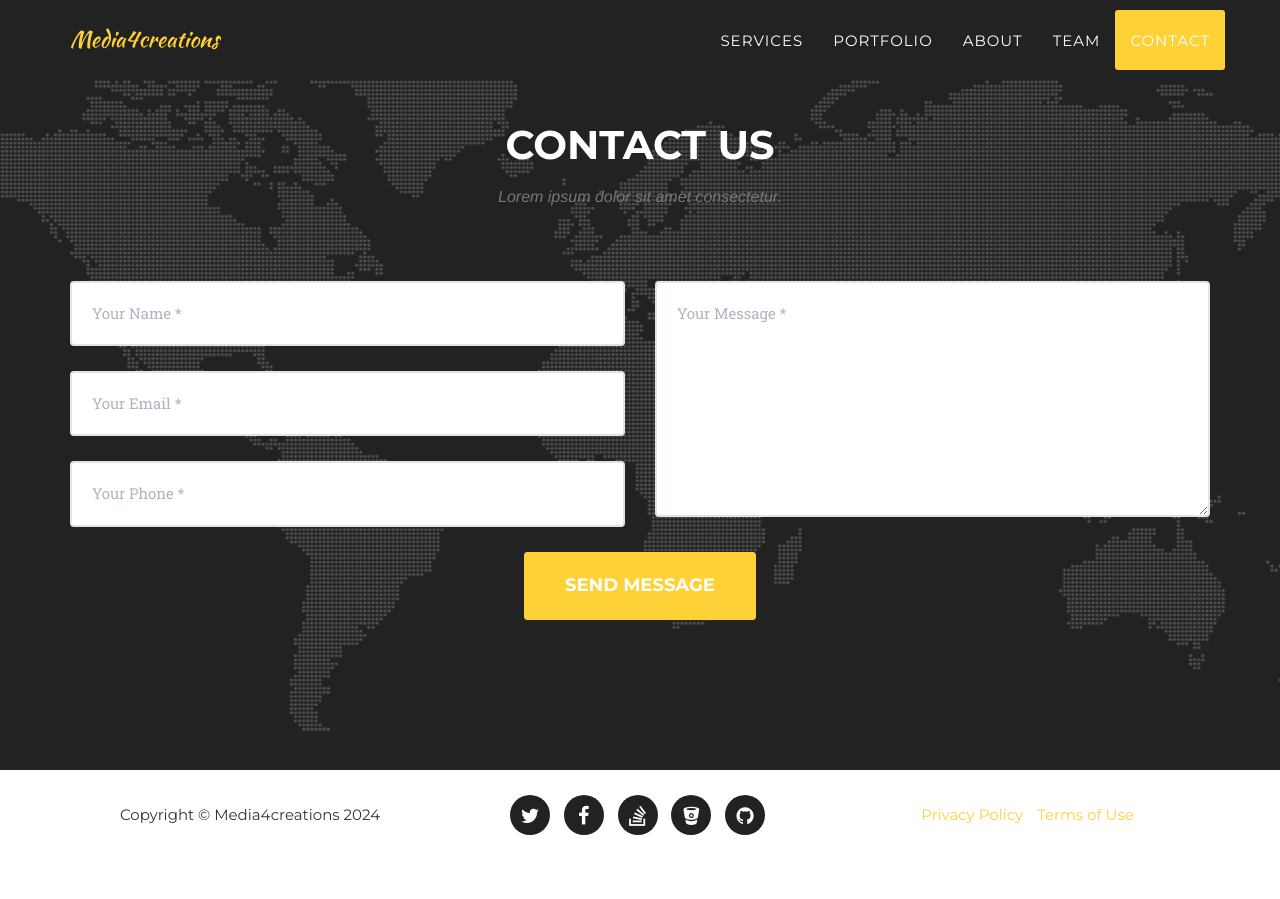
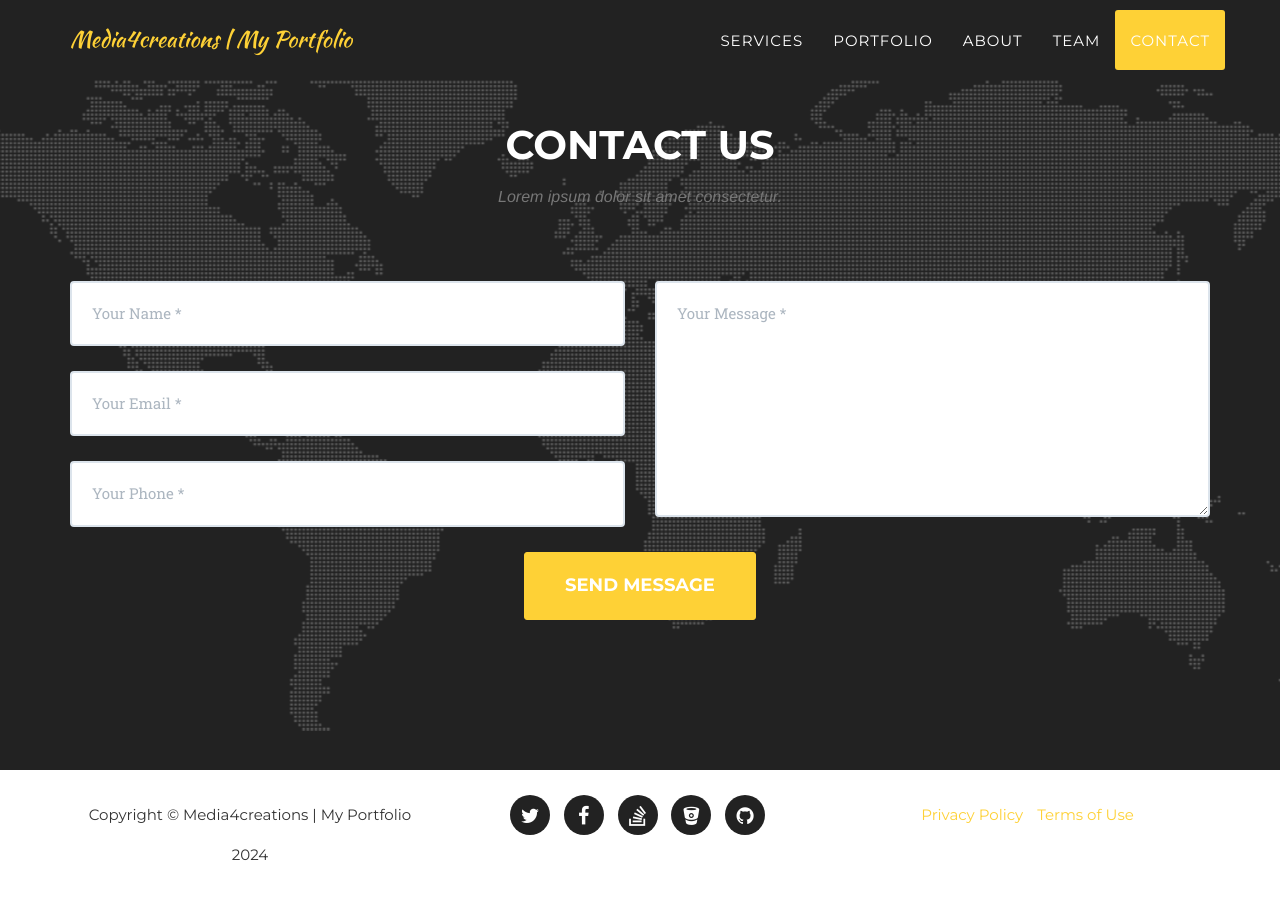
Before and after one commit to media4creations/aboutme, a Jekyll site: the page built from index.html, in a window 1280 px wide and 900 px high, scrolled down 5676 px. Built offline with Jekyll 4.4.1, drawn with Linux system fonts in a browser that asks for light colours; some web fonts are replaced; before the commit the page ends 6536 px from its top, so only the background shows below that.

Commit message:
Update _config.yml

```diff
--- a/_config.yml
+++ b/_config.yml
@@ -2,7 +2,7 @@ url: https://media4creations.github.io
 baseurl: /aboutme/
 
 # Site settings
-title: Media4creations
+title: Media4creations | My Portfolio
 email: media4creations@gmail.com
 description: "Write an awesome description for your new site here. You can edit this line in _config.yml. It will appear in your document head meta (for Google search results) and in your feed.xml site description."
 
```
